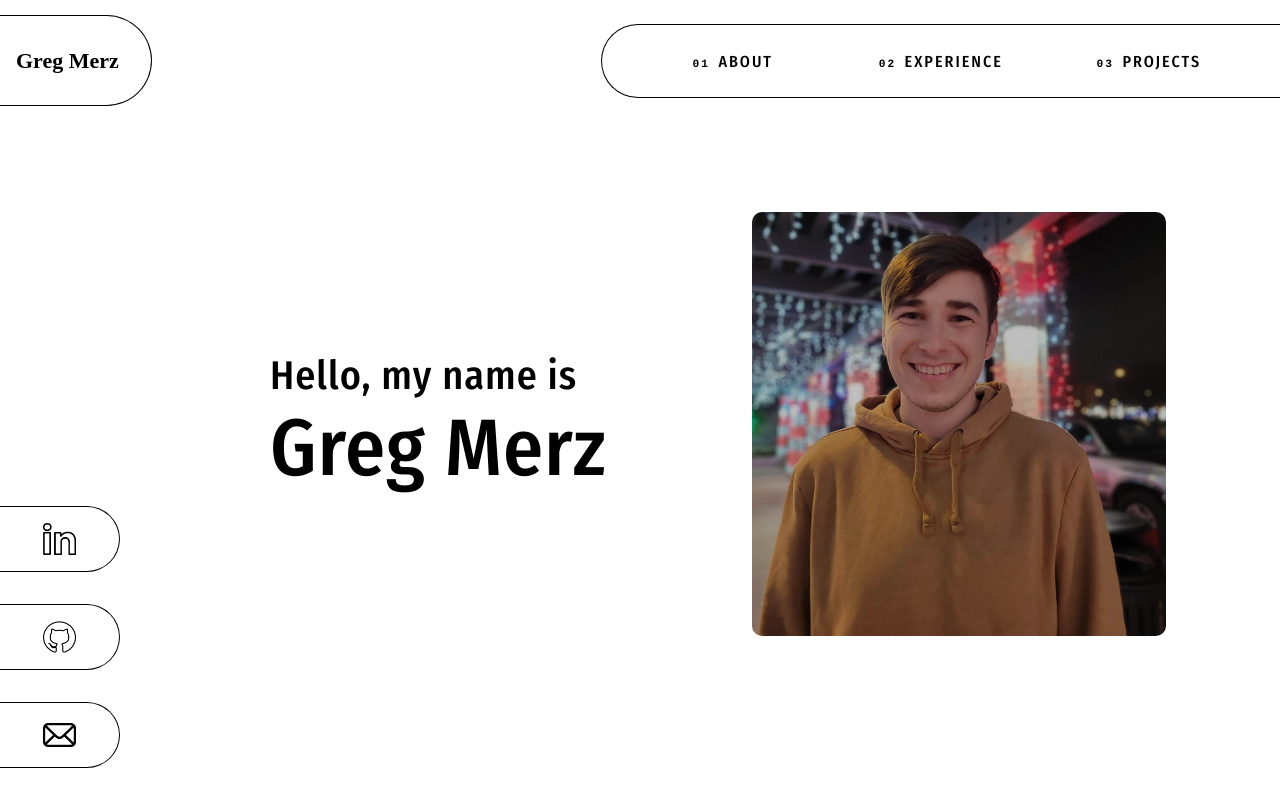
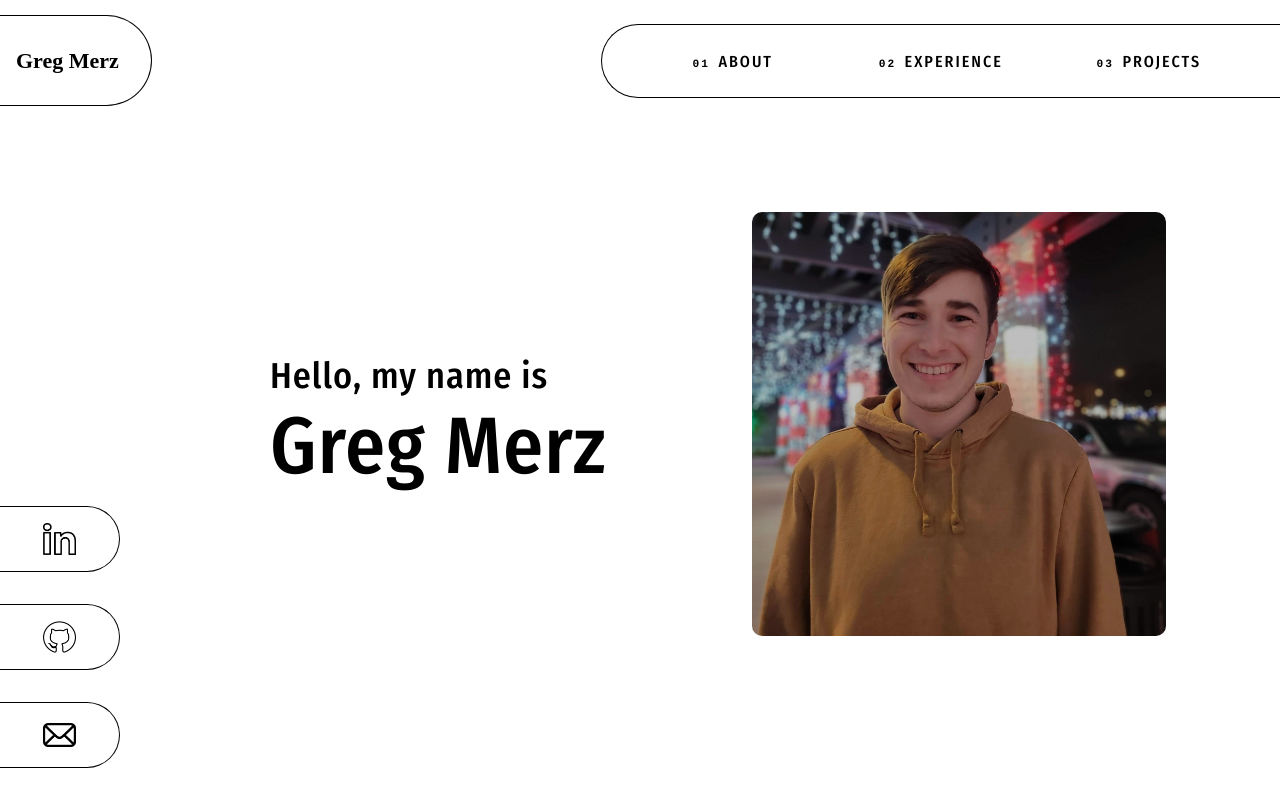
Before and after one commit to GregMerz/Portfolio, a React (Create React App) app: page / in a window 1280 px wide. Shown: the top 800 px of the page. Built offline with nearby package versions, Linux system fonts and the light colour scheme; a web font is replaced by a local one.

Commit message:
Fixing text size on first page

```diff
--- a/src/pages/Home.js
+++ b/src/pages/Home.js
@@ -41,7 +41,7 @@ function Home({ scroll }) {
               <Info position="left">
                 <div
                   style={{
-                    fontSize: `2.5rem`,
+                    fontSize: `2.25rem`,
                   }}
                 >
                   Hello, my name is
--- a/src/pages/HomeElements.js
+++ b/src/pages/HomeElements.js
@@ -318,6 +318,10 @@ export const SignatureName = styled.div`
   @media (max-width: 1550px) {
     font-size: 5rem;
   }
+
+  @media (max-width: 800px) {
+    font-size: 4rem;
+  }
 `
 
 export const TimeLine = styled.div`
```
